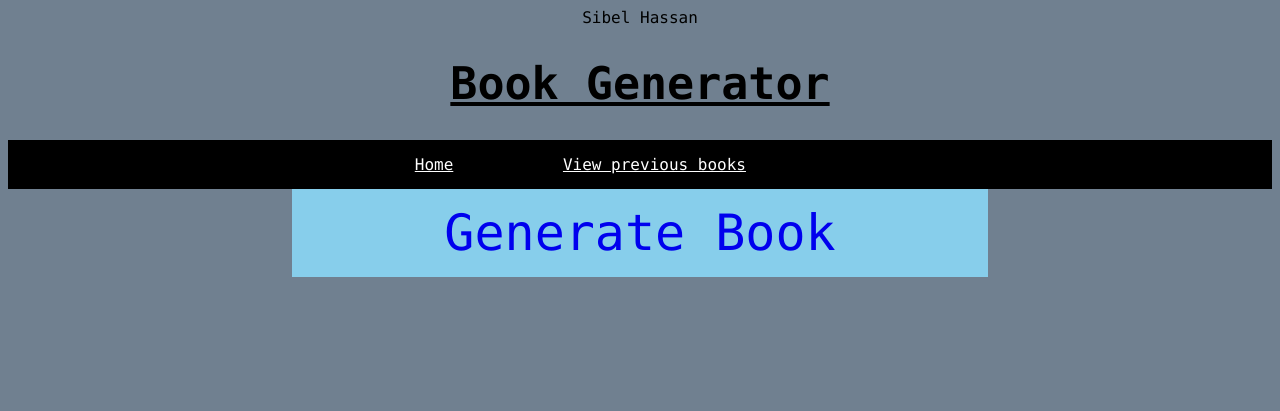
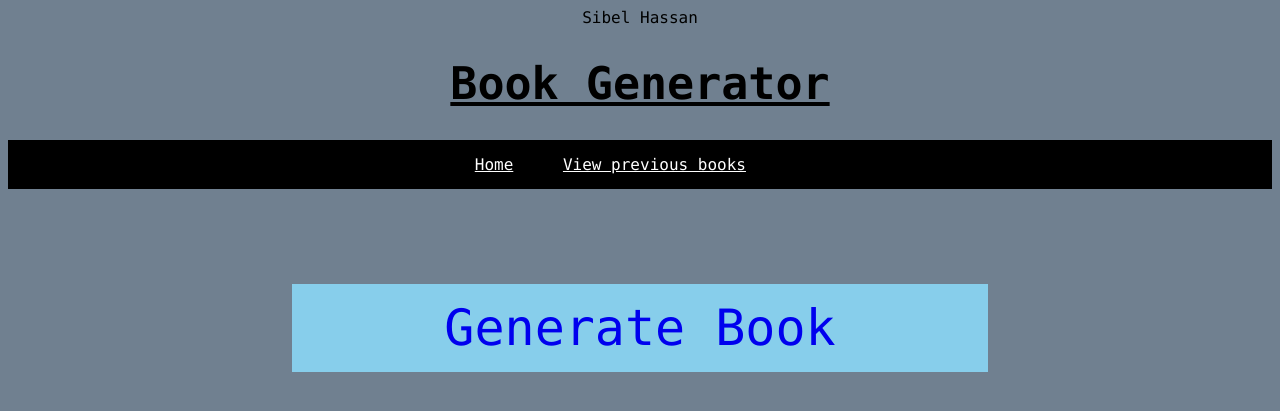
Before and after one commit to Sibel97/project2, a Flask app: page / in a window 1280 px wide. Shown: the top 411 px of the page. Run offline with Flask 2, Linux system fonts and the light colour scheme.

Commit message:
Updates to S1

```diff
--- a/s1/app.py
+++ b/s1/app.py
@@ -0,0 +1,5 @@
+from flask import Flask
+from application import app
+
+if __name__ == '__main__':
+    app.run(debug = True, port = 5000, host = '0.0.0.0')
--- a/s1/application/models.py
+++ b/s1/application/models.py
@@ -6,4 +6,4 @@ class Books(db.Model):
     Author = db.Column(db.String(50))
     Genre = db.Column(db.String(50))
     def __str__(self):
-        return f"{self.ISBN}: {self.Title} by  {self.Author}. Genre: {self.Genre}"
+        return f"{self.ID}: {self.Title} by  {self.Author}. Genre: {self.Genre}"
--- a/s1/application/templates/Home.html
+++ b/s1/application/templates/Home.html
@@ -19,10 +19,11 @@
     <body style="text-align: center; background-color: slategrey; font-family: 'Lucida Console', 'Courier New', monospace; ">
         <h1 style= "text-align: center; font-size:45px;"><u> Book Generator </u></h1>
         <nav style="background: black; padding: 15px; font-size:16px;">
-            <a style="color:white;margin-right:100px;" href="{{url_for('Home')}}">Home</a>
-            <a style="color:white;margin-right:100px;" href="{{url_for('Previous')}}">View previous books</a>
+            <a style="color:white;margin-right:40px;" href="{{url_for('home')}}">Home</a>
+            <a style="color:white;margin-right:40px;" href="{{url_for('Previous')}}">View previous books</a>
 =
         </nav>
+        <br/> <br/> <br/> <br/> <br/>
         <a href="{{url_for('Generate')}}" class="btn">Generate Book</a>
     </body>
     {% block body%}
```
